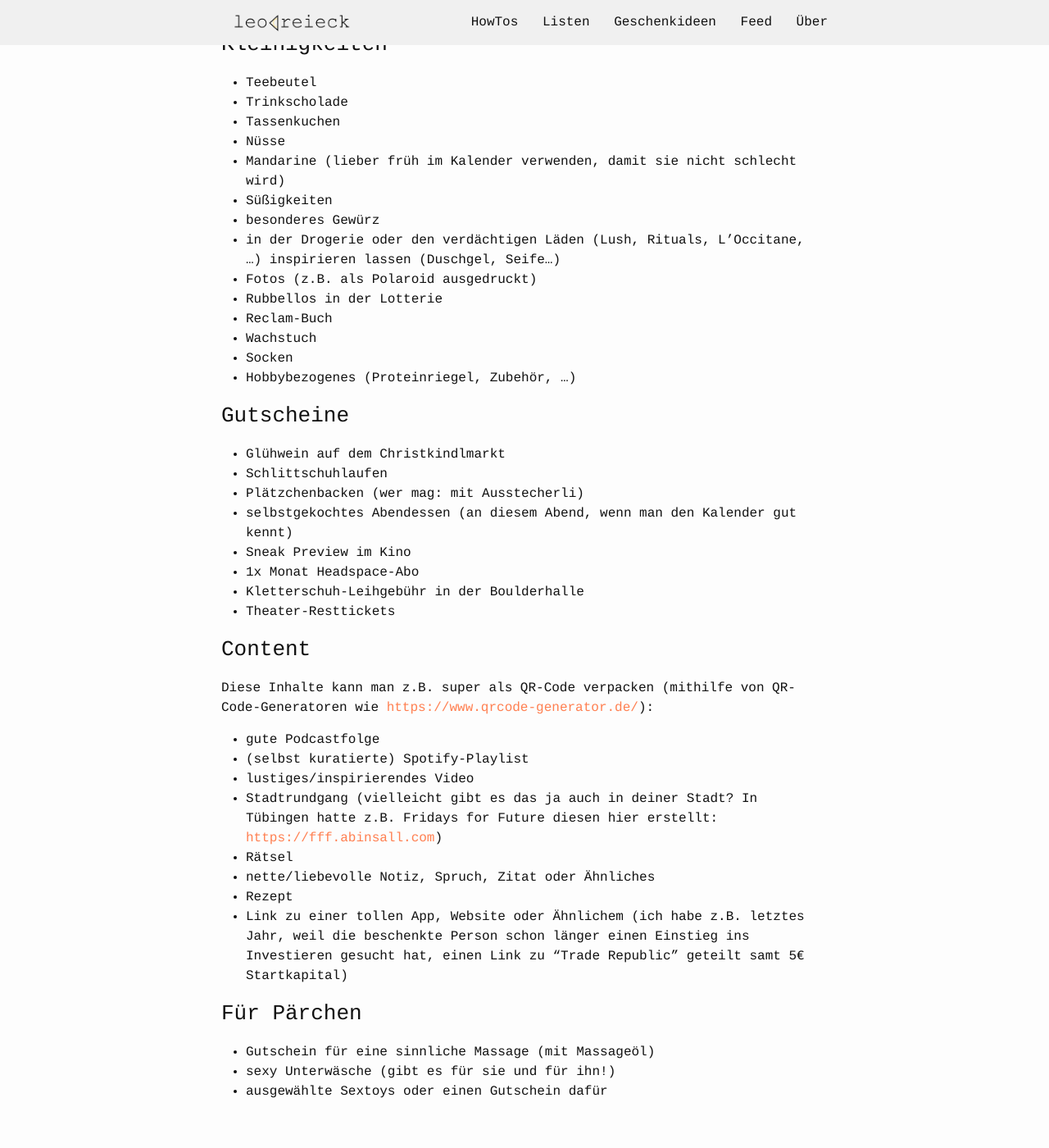
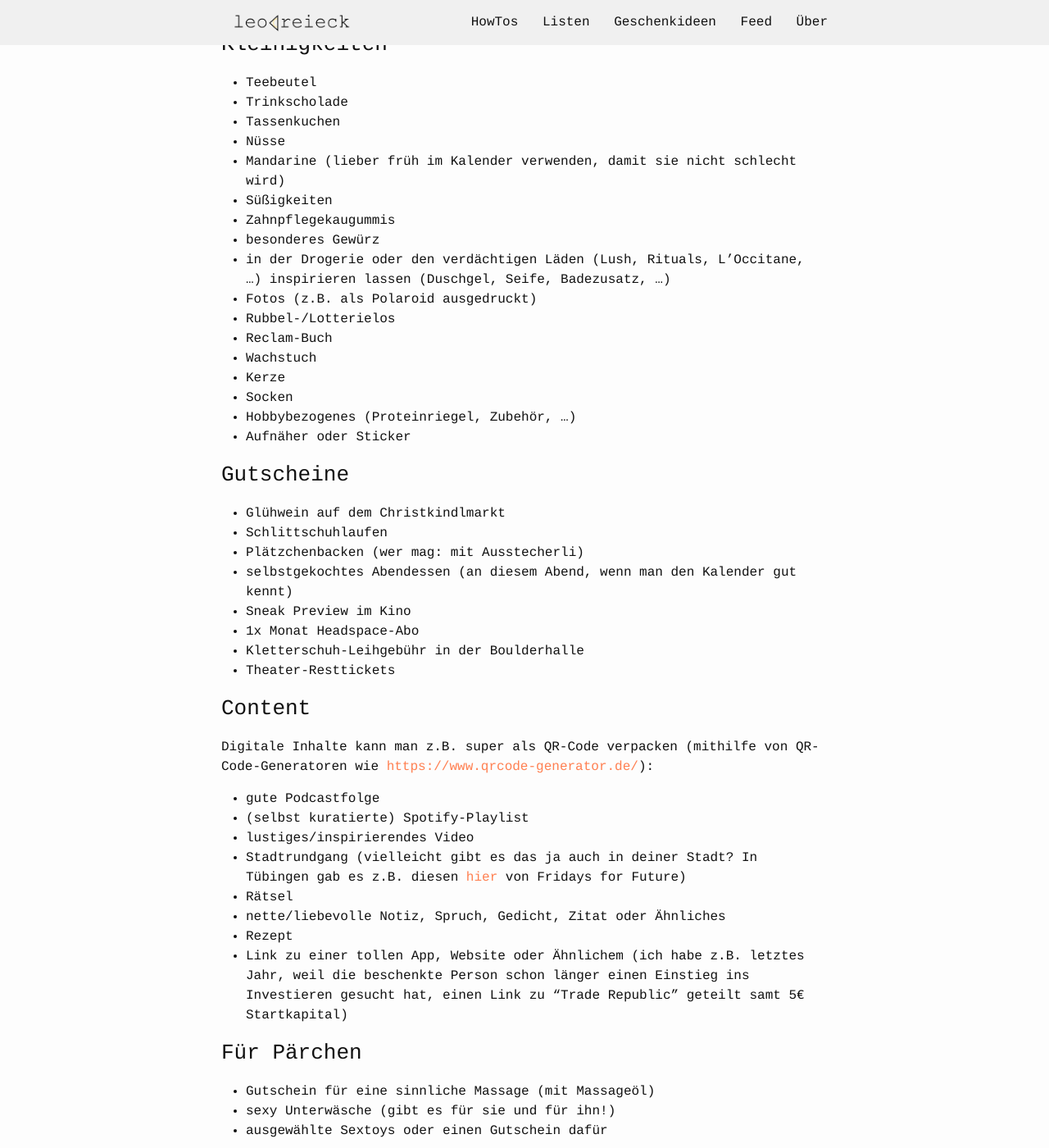
Before and after one commit to leodreieck/leodreieck.github.io, a Jekyll site: the page built from _posts/2022-11-06-adventskalender.md, in a window 1280 px wide and 1400 px high, scrolled down 450 px. Shown: the whole window at 82% size. Built offline with Jekyll 4.4.1, drawn with Linux system fonts in a browser that asks for light colours.

Commit message:
fine-tune adventskalender

```diff
--- a/_posts/2022-11-06-adventskalender.md
+++ b/_posts/2022-11-06-adventskalender.md
@@ -16,14 +16,17 @@ Weihnachten steht schon bald vor der Tür, und davor kommt die besinnliche Adven
 - Nüsse
 - Mandarine (lieber früh im Kalender verwenden, damit sie nicht schlecht wird)
 - Süßigkeiten
+- Zahnpflegekaugummis
 - besonderes Gewürz
-- in der Drogerie oder den verdächtigen Läden (Lush, Rituals, L'Occitane, ...) inspirieren lassen (Duschgel, Seife…)
+- in der Drogerie oder den verdächtigen Läden (Lush, Rituals, L'Occitane, ...) inspirieren lassen (Duschgel, Seife, Badezusatz, …)
 - Fotos (z.B. als Polaroid ausgedruckt)
-- Rubbellos in der Lotterie
+- Rubbel-/Lotterielos
 - Reclam-Buch
 - Wachstuch
+- Kerze
 - Socken
 - Hobbybezogenes (Proteinriegel, Zubehör, ...)
+- Aufnäher oder Sticker
 
 ### Gutscheine
 - Glühwein auf dem Christkindlmarkt
@@ -36,13 +39,13 @@ Weihnachten steht schon bald vor der Tür, und davor kommt die besinnliche Adven
 - Theater-Resttickets
 
 ### Content
-Diese Inhalte kann man z.B. super als QR-Code verpacken (mithilfe von QR-Code-Generatoren wie [https://www.qrcode-generator.de/](https://www.qrcode-generator.de/)):
+Digitale Inhalte kann man z.B. super als QR-Code verpacken (mithilfe von QR-Code-Generatoren wie [https://www.qrcode-generator.de/](https://www.qrcode-generator.de/)):
 - gute Podcastfolge
 - (selbst kuratierte) Spotify-Playlist
 - lustiges/inspirierendes Video
-- Stadtrundgang (vielleicht gibt es das ja auch in deiner Stadt? In Tübingen hatte z.B. Fridays for Future diesen hier erstellt: [https://fff.abinsall.com](https://fff.abinsall.com/))
+- Stadtrundgang (vielleicht gibt es das ja auch in deiner Stadt? In Tübingen gab es z.B. diesen [hier](https://fff.abinsall.com/) von Fridays for Future)
 - Rätsel
-- nette/liebevolle Notiz, Spruch, Zitat oder Ähnliches
+- nette/liebevolle Notiz, Spruch, Gedicht, Zitat oder Ähnliches
 - Rezept
 - Link zu einer tollen App, Website oder Ähnlichem (ich habe z.B. letztes Jahr, weil die beschenkte Person schon länger einen Einstieg ins Investieren gesucht hat, einen Link zu "Trade Republic" geteilt samt 5€ Startkapital)
 
```
